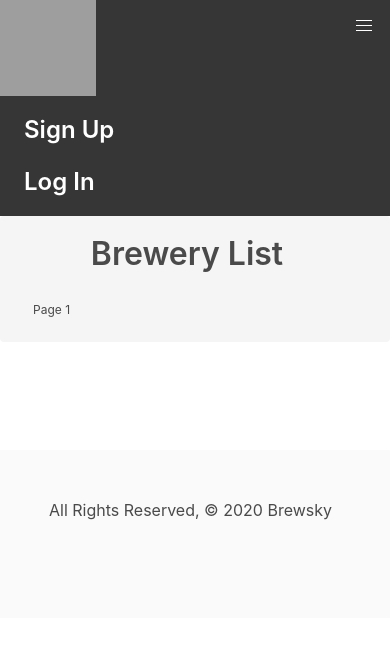
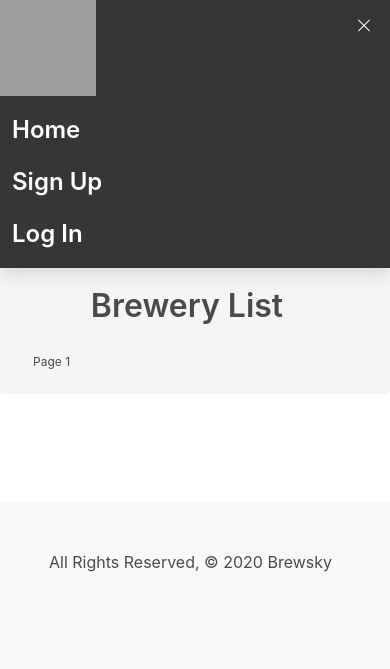
Before and after one commit to jczarat/brewsky, a Django app: page /breweries/ in a window 390 px wide, after a click that opens the changed part. Shown: the top 669 px of the page. Run offline with Django 3.2, Linux system fonts and the light colour scheme; some libraries are stand-ins or nearby versions; grey boxes are pictures that could not be loaded.

Commit message:
add hamburger menu

```diff
--- a/main_app/templates/base.html
+++ b/main_app/templates/base.html
@@ -2,6 +2,7 @@
 
 <!DOCTYPE html>
 <html lang="en">
+
 <head>
     <meta charset="UTF-8">
     <meta name="viewport" content="width=device-width, initial-scale=1.0">
@@ -16,33 +17,32 @@
 
     <header class="">
         <nav id="mynav" class="navbar is-spaced is-dark" role="navigation" aria-label="main navigation">
+
+
             <div class="navbar-brand">
                 <p class="image">
                     <img src="https://i.imgur.com/57Eg2ZP.jpg" class="image is-96x96">
                 </p>
-                <a role="button" class="navbar-burger burger" aria-label="menu" aria-expanded="false"
-                    data-target="navbarBasicExample">
+                <a role="button" class="navbar-burger burger" aria-label="menu" aria-expanded="false" data-target="navbarBasicExample">
                     <span aria-hidden="true"></span>
                     <span aria-hidden="true"></span>
                     <span aria-hidden="true"></span>
                 </a>
             </div>
-            <div id="navbarBasicExample" class="navbar-menu">
-                <div class="navbar-start">
-                    <a href="{% url 'home' %}" class="navbar-item is-size-4 has-text-weight-semibold">
+
+
+            <div id="navbarBasicExample" class="navbar-menu has-background-dark">
+                <div class="navbar-start has-background-dark">
+                    <a href="{% url 'home' %}" class="navbar-item is-size-4 has-text-weight-semibold has-text-white">
                         Home
                     </a>
                     {% if user.is_authenticated %}
-                    <a href="{% url 'favorites_index' %}" class="navbar-item is-size-4 has-text-weight-semibold">
+                    <a href="{% url 'favorites_index' %}" class="navbar-item is-size-4 has-text-weight-semibold has-text-white">
                         My Breweries
                     </a>
                     {% endif %}
-
-
                 </div>
-            </div>
-            <div class="navbar-end">
-                <div class="navbar-item">
+                <div class="navbar-end">
                     {% if user.is_authenticated %}
                     <a href="{% url 'logout' %}" class="navbar-item is-size-4 has-text-weight-semibold has-text-white">
                         Log Out
@@ -54,11 +54,16 @@
                         Log In
                     </a>
                     {% endif %}
-
                 </div>
             </div>
+
+
+
+
+
+
+
         </nav>
-
     </header>
     <main class="">
         {% block content %}
@@ -67,8 +72,39 @@
     <br><br>
     <footer class="footer">
         <div class="content has-text-centered">
-        <div class="">All Rights Reserved, &copy; 2020 Brewsky &nbsp;</div>
-    </div>
+            <div class="">All Rights Reserved, &copy; 2020 Brewsky &nbsp;</div>
+        </div>
     </footer>
 </body>
+
 </html>
+
+<script>
+    document.addEventListener('DOMContentLoaded', () => {
+
+        // Get all "navbar-burger" elements
+        const $navbarBurgers = Array.prototype.slice.call(document.querySelectorAll('.navbar-burger'), 0);
+
+        // Check if there are any navbar burgers
+        if ($navbarBurgers.length > 0) {
+
+            // Add a click event on each of them
+            $navbarBurgers.forEach(el => {
+                el.addEventListener('click', () => {
+
+                    // Get the target from the "data-target" attribute
+                    const target = el.dataset.target;
+                    const $target = document.getElementById(target);
+
+                    // Toggle the "is-active" class on both the "navbar-burger" and the "navbar-menu"
+                    el.classList.toggle('is-active');
+                    $target.classList.toggle('is-active');
+
+                });
+            });
+        }
+
+    });
+
+
+</script>
--- a/main_app/templates/breweries/index.html
+++ b/main_app/templates/breweries/index.html
@@ -1,5 +1,7 @@
 {% extends 'base.html' %}
 {% block content %}
+
+
 <div class="block">
     <div class="notification">
         <h1 class="title has-text-centered">Brewery List</h1>
@@ -7,6 +9,9 @@
     </div>
 </div>
 <br>
+
+<div class="container is-fluid">
+
 <nav class="pagination" role="navigation" aria-label="pagination">
     {% if pnum > 1 %}
     <form action="" method="POST">
@@ -31,7 +36,6 @@
             <p class="title mb-6">{{ brewery.name }}</p>
             <p class="subtitle">City: {{brewery.city}}</p>
             <p class="subtitle">State: {{brewery.state}}</p>
-        <p class="subtitle">id: {{ brewery.id }}</p>
             <a class="button is-light" href="{% url 'detail' brewery.id %}">Details</a>
         </article>
 
@@ -48,7 +52,6 @@
             <p class="title mb-6">{{ brewery.name }}</p>
             <p class="subtitle">City: {{brewery.city}}</p>
             <p class="subtitle">State: {{brewery.state}}</p>
-        <p class="subtitle">id: {{ brewery.id }}</p>
             <a class="button is-light" href="{% url 'detail' brewery.id %}">Details</a>
         </article>
     </div>
@@ -64,7 +67,6 @@
             <p class="title mb-6">{{ brewery.name }}</p>
             <p class="subtitle">City: {{brewery.city}}</p>
             <p class="subtitle">State: {{brewery.state}}</p>
-        <p class="subtitle">id: {{ brewery.id }}</p>
             <a href="{% url 'detail' brewery.id %}">Details</a>
         </article>
     </div>
@@ -85,5 +87,6 @@
     </form>
     {% endif %}
 </nav>
+</div>
 
 {% endblock %}
--- a/main_app/urls.py
+++ b/main_app/urls.py
@@ -10,6 +10,7 @@
     path('breweries/<int:brewery_id>/delete_comment/<int:comment_id>/', views.delete_comment, name='delete_comment'),
     path('breweries/<int:brewery_id>/update_comment/<int:pk>/', views.CommentUpdate.as_view(), name='update_comment'),
     path('breweries/<int:brewery_id>/add_favorite/', views.add_favorite, name='add_favorite'),
+    path('breweries/<int:brewery_id>/delete_favorite/', views.delete_favorite, name='delete_favorite'),
     path('favorites/', views.favorites_index, name='favorites_index'),
     path('accounts/signup/', views.signup, name='signup'),
 ]
--- a/main_app/views.py
+++ b/main_app/views.py
@@ -121,10 +121,12 @@
     Comment.objects.filter(id=comment_id).delete()
     return redirect('detail', brewery_id=brewery_id)
 
-# @login_required
-# def delete_favorite(request, brewery_id, favorite_id):
-#     Favorite.objects.filter(id=favorite_id).delete()
-#     return redirect('detail', brewery_id=brewery_id)
+@login_required
+def delete_favorite(request, brewery_id):
+    brewery = Brewery.objects.get(id=brewery_id)
+    request.user.brewery_set.remove(brewery)
+    print(brewery)
+    return redirect('favorites_index')
 
 
 @login_required
```
Also changed, not shown: main_app/templates/breweries/detail.html (+6 -7 lines), main_app/templates/favorite.html (+6 -14 lines). Lines whose indentation alone changed are shown as unchanged.
